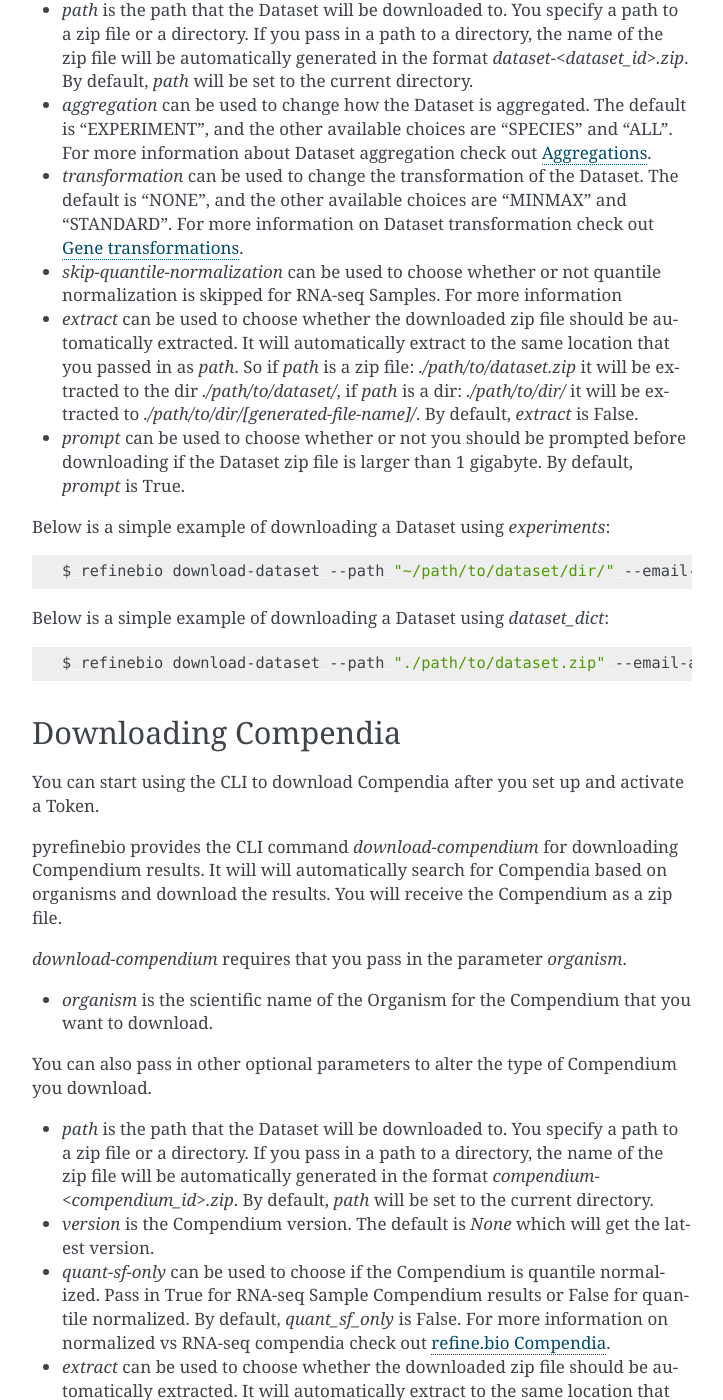
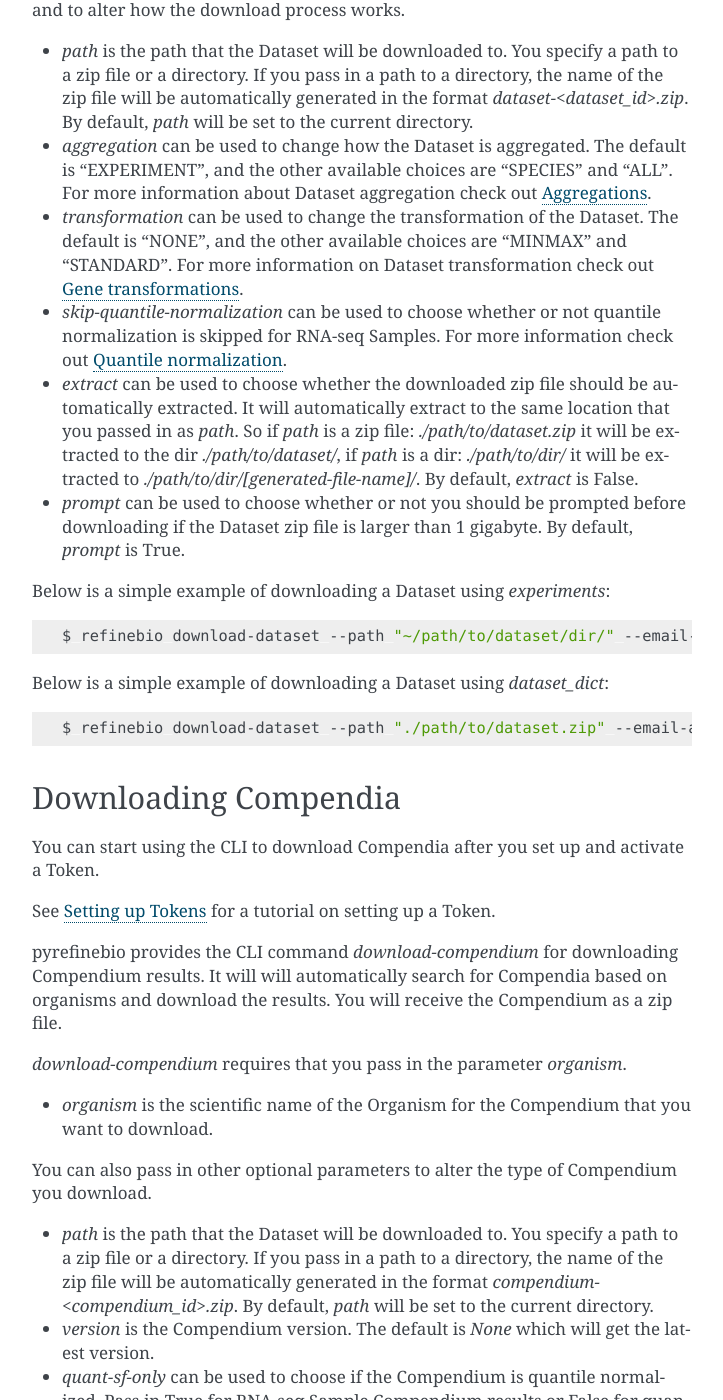
Before and after one commit to AlexsLemonade/refinebio-py, a Sphinx documentation site: the page built from docs/cli.rst, in a window 1280 px wide and 1400 px high, scrolled down 1054 px. Shown: the whole window, without its empty margins (388-1111 px from the left). Built offline with Sphinx 7.4.7, drawn with Linux system fonts in a browser that asks for light colours; some of the changed text lies outside the part shown.

Commit message:
use information instead of info everywhere; add missing links

```diff
--- a/docs/cli.rst
+++ b/docs/cli.rst
@@ -12,6 +12,8 @@ Downloading Datasets
 --------------------
 
 After you set up and activate a Token you can use the CLI to start creating and downloading Datasets.
+
+See :ref:`Quickstart/Setting up Tokens` for a tutorial on setting up a Token.
 
 pyrefinebio provides the CLI command `download-dataset` for creating and downloading Datasets.
 It will will automatically handle every part of the creation and download process for you.
@@ -48,7 +50,7 @@ You can also pass in other optional command options to alter the Dataset itself
 
 * `transformation` can be used to change the transformation of the Dataset. The default is "NONE", and the other available choices are "MINMAX" and "STANDARD". For more information on Dataset transformation check out `Gene transformations`_.
 
-* `skip-quantile-normalization` can be used to choose whether or not quantile normalization is skipped for RNA-seq Samples. For more information
+* `skip-quantile-normalization` can be used to choose whether or not quantile normalization is skipped for RNA-seq Samples. For more information check out `Quantile normalization`_.
 
 * `extract` can be used to choose whether the downloaded zip file should be automatically extracted. It will automatically extract to the same location that you passed in as `path`. So if `path` is a zip file: `./path/to/dataset.zip` it will be extracted to the dir `./path/to/dataset/`, if `path` is a dir: `./path/to/dir/` it will be extracted to `./path/to/dir/[generated-file-name]/`. By default, `extract` is False.
 
@@ -57,6 +59,8 @@ You can also pass in other optional command options to alter the Dataset itself
 .. _Aggregations: https://refinebio-docs.readthedocs.io/en/latest/main_text.html?highlight=aggregation#aggregations
 
 .. _Gene transformations: https://refinebio-docs.readthedocs.io/en/latest/main_text.html?highlight=quantile#gene-transformations
+
+.. _Quantile normalization: https://refinebio-docs.readthedocs.io/en/latest/main_text.html?highlight=quantile%20normalization#quantile-normalization
 
 Below is a simple example of downloading a Dataset using `experiments`:
 
@@ -75,6 +79,8 @@ Downloading Compendia
 ---------------------
 
 You can start using the CLI to download Compendia after you set up and activate a Token.
+
+See :ref:`Quickstart/Setting up Tokens` for a tutorial on setting up a Token.
 
 pyrefinebio provides the CLI command `download-compendium` for downloading Compendium results.
 It will will automatically search for Compendia based on organisms and download the results.
```
Also changed, not shown: other parts of docs/cli.rst (+2 -2 lines), docs/quickstart.rst (+12 -6 lines), 2 other files.
